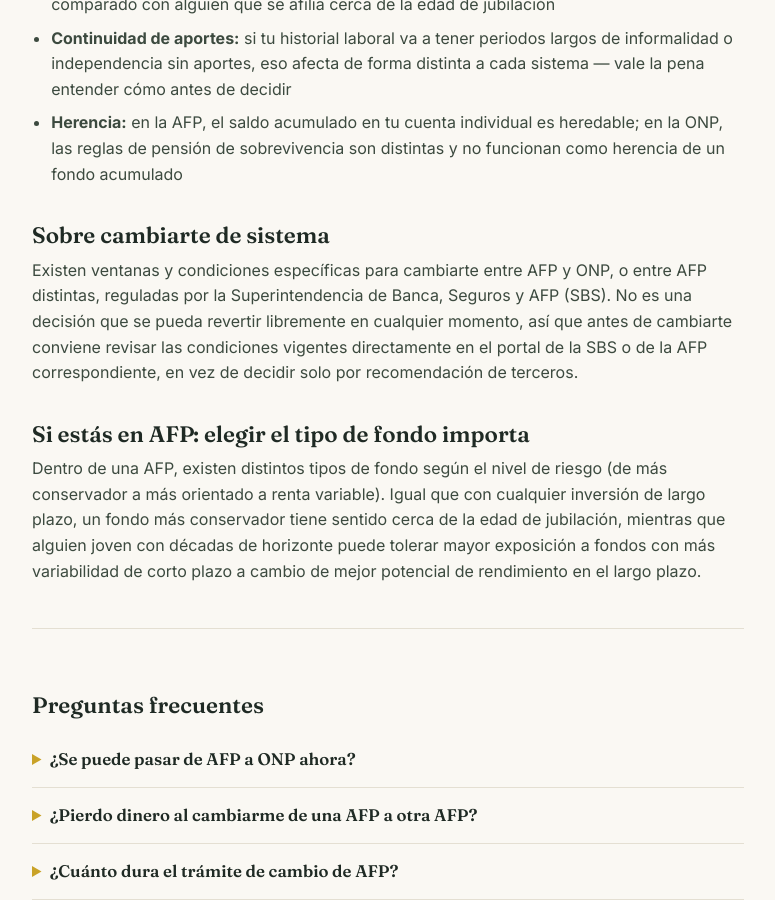
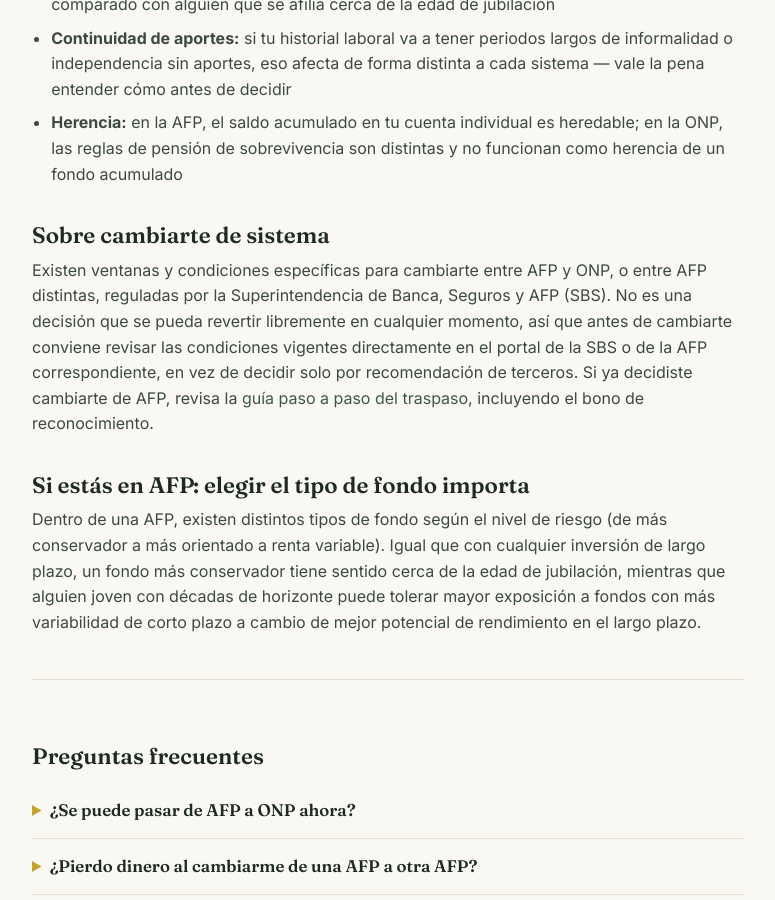
Before and after one commit to cguillenh22/modoahorro, a Jekyll site: the page built from _articulos/afp-vs-onp.html, in a window 1280 px wide and 900 px high, scrolled down 1271 px. Shown: the whole window, without its empty margins (252-1027 px from the left). Built offline with Jekyll 4.4.1, drawn with Linux system fonts in a browser that asks for light colours.

Commit message:
Update afp-vs-onp.html

```diff
--- a/_articulos/afp-vs-onp.html
+++ b/_articulos/afp-vs-onp.html
@@ -25,7 +25,7 @@ read_time: 9
     </ul>
 
     <h2>Sobre cambiarte de sistema</h2>
-    <p>Existen ventanas y condiciones específicas para cambiarte entre AFP y ONP, o entre AFP distintas, reguladas por la Superintendencia de Banca, Seguros y AFP (SBS). No es una decisión que se pueda revertir libremente en cualquier momento, así que antes de cambiarte conviene revisar las condiciones vigentes directamente en el portal de la SBS o de la AFP correspondiente, en vez de decidir solo por recomendación de terceros.</p>
+    <p>Existen ventanas y condiciones específicas para cambiarte entre AFP y ONP, o entre AFP distintas, reguladas por la Superintendencia de Banca, Seguros y AFP (SBS). No es una decisión que se pueda revertir libremente en cualquier momento, así que antes de cambiarte conviene revisar las condiciones vigentes directamente en el portal de la SBS o de la AFP correspondiente, en vez de decidir solo por recomendación de terceros. Si ya decidiste cambiarte de AFP, revisa la <a href="../articulos/traspaso-afp-paso-a-paso.html">guía paso a paso del traspaso</a>, incluyendo el bono de reconocimiento.</p>
 
     <h2>Si estás en AFP: elegir el tipo de fondo importa</h2>
     <p>Dentro de una AFP, existen distintos tipos de fondo según el nivel de riesgo (de más conservador a más orientado a renta variable). Igual que con cualquier inversión de largo plazo, un fondo más conservador tiene sentido cerca de la edad de jubilación, mientras que alguien joven con décadas de horizonte puede tolerar mayor exposición a fondos con más variabilidad de corto plazo a cambio de mejor potencial de rendimiento en el largo plazo.</p>
```
